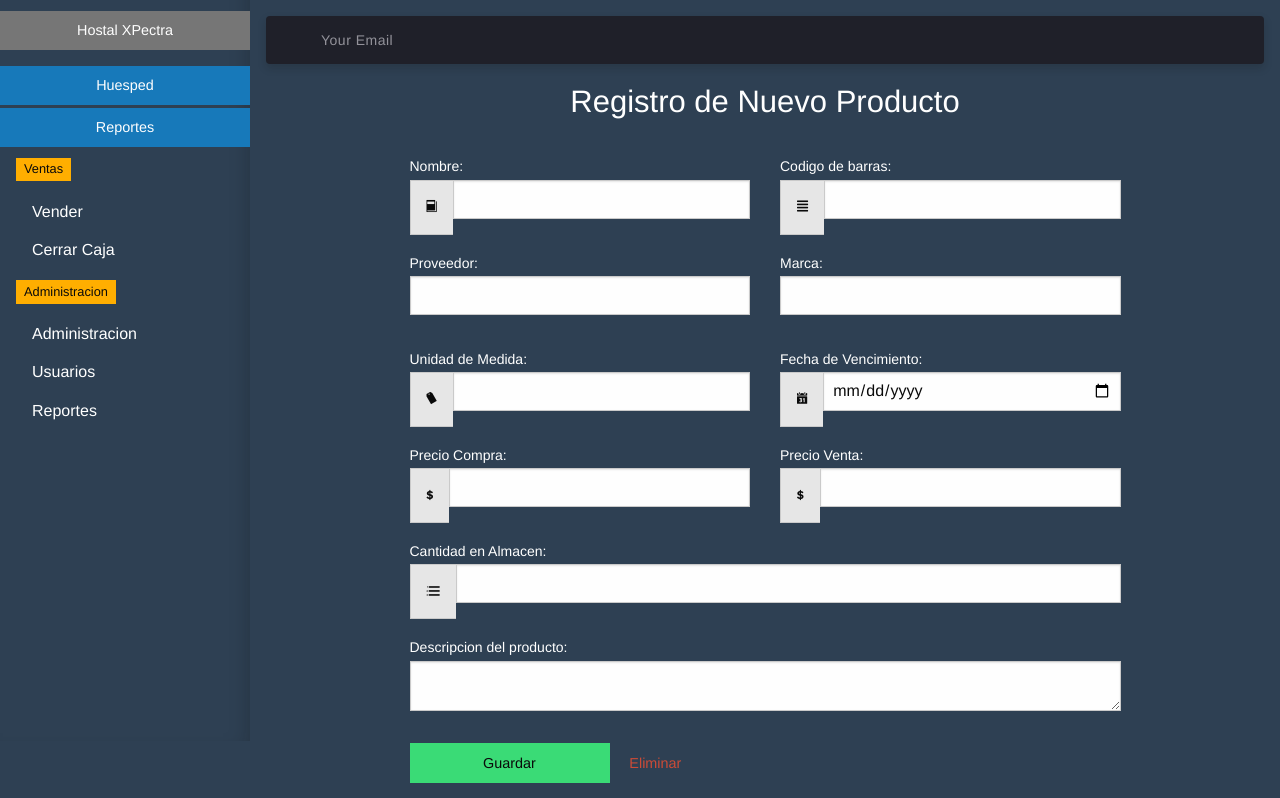
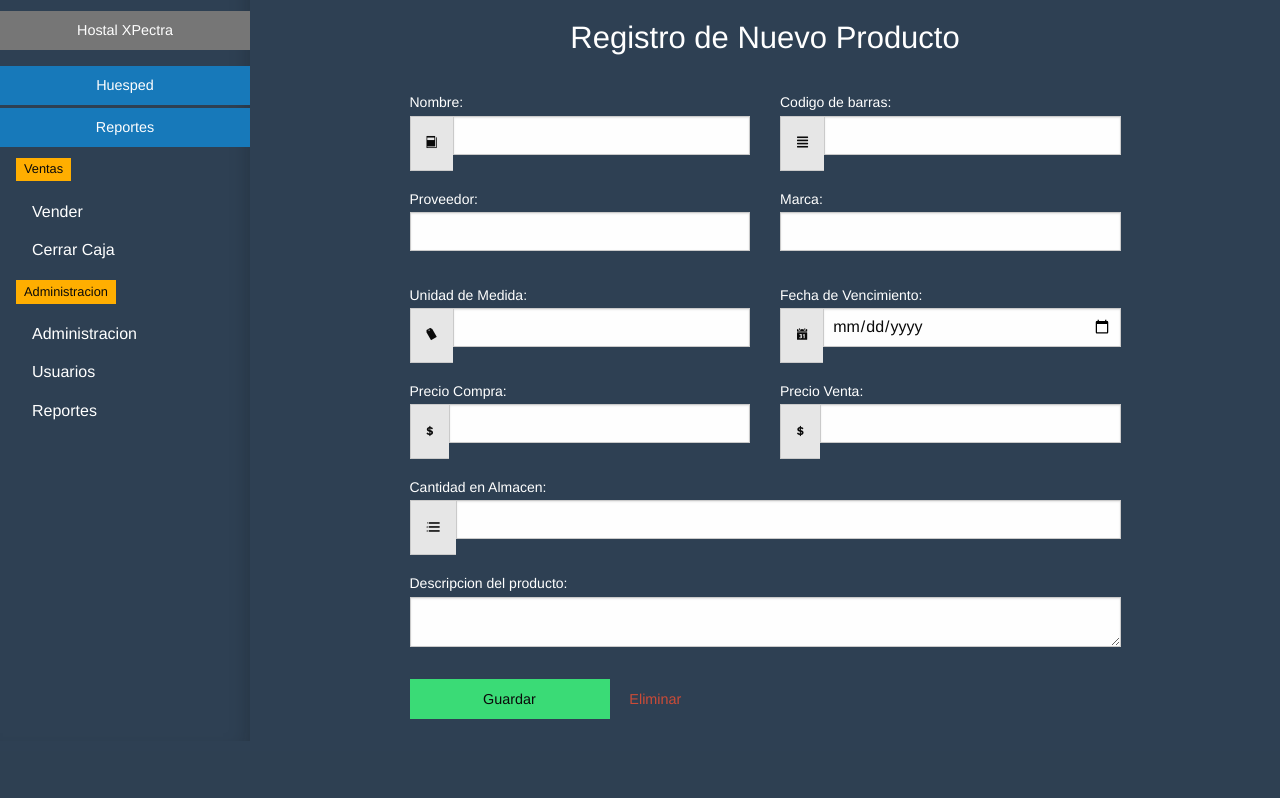
Before and after one commit to louismg27/PlazaVeaProject, a Django app: template market/templates/producto/form_producto.html in a window 1280 px wide. Shown: the part 59-857 px from the top of the page. After the commit the page ends 778 px from the top, so only its background shows below. Run offline with Django 3.2, Linux system fonts and the light colour scheme; the template is opened without the code that fills it: most values are stand-ins (such as "Sample title", 1, 10 or a date in 2020); form fields are guessed from the names that the template uses; parts of the project's set-up code (start-up, migrations or seed data) failed here and were passed over; some libraries are stand-ins or nearby versions.

```diff
--- a/market/templates/producto/form_producto.html
+++ b/market/templates/producto/form_producto.html
@@ -3,10 +3,6 @@
 {% load  static %}
 
 {% block panel-content %}
-<div class="form-group">
-  <input type="email" name="logemail" class="form-style" placeholder="Your Email" id="logemail" autocomplete="off">
-  <i class="input-icon uil uil-at"></i>
-</div>
 
 <div class="grid-x grid-margin-x align-center">
   <h3 class="cell" style="margin-bottom: 1em; text-align: center;color:white;">Registro de Nuevo Producto</h3>
```
